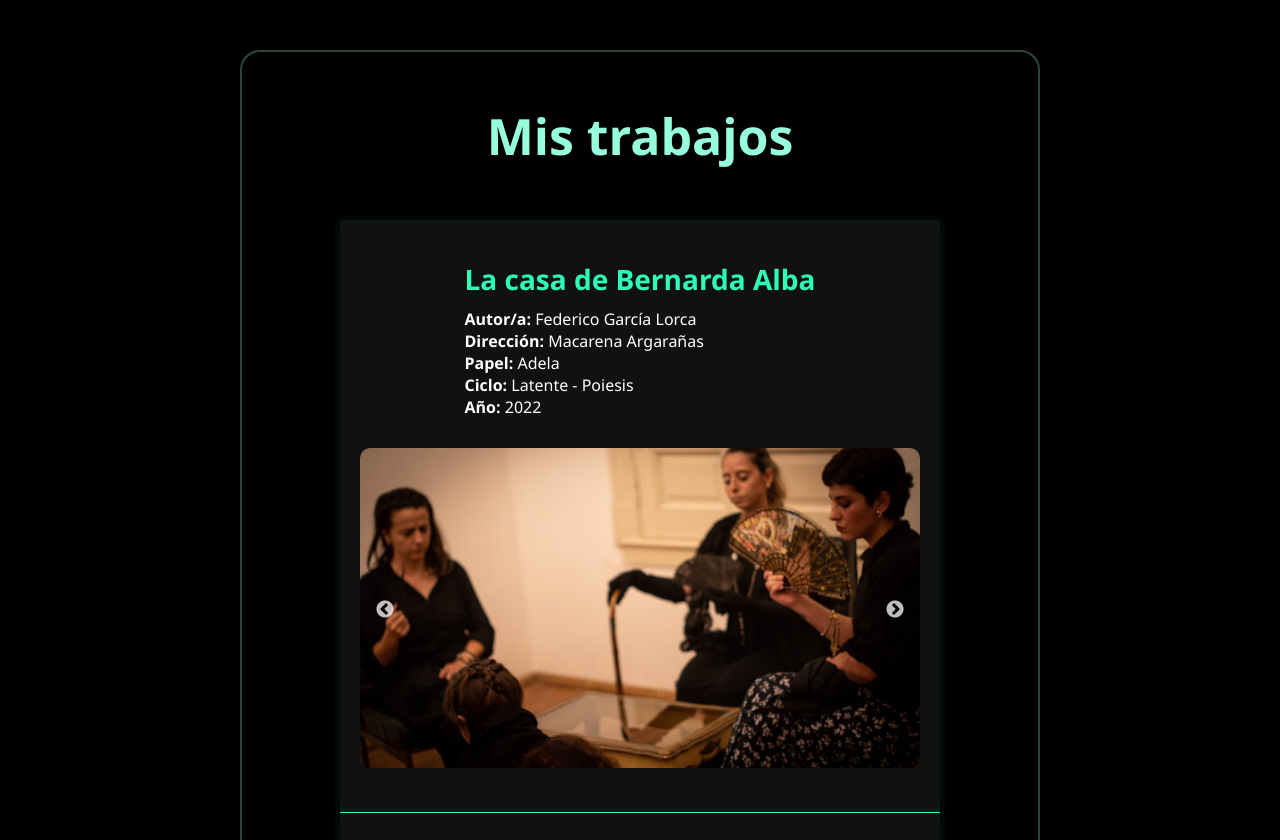
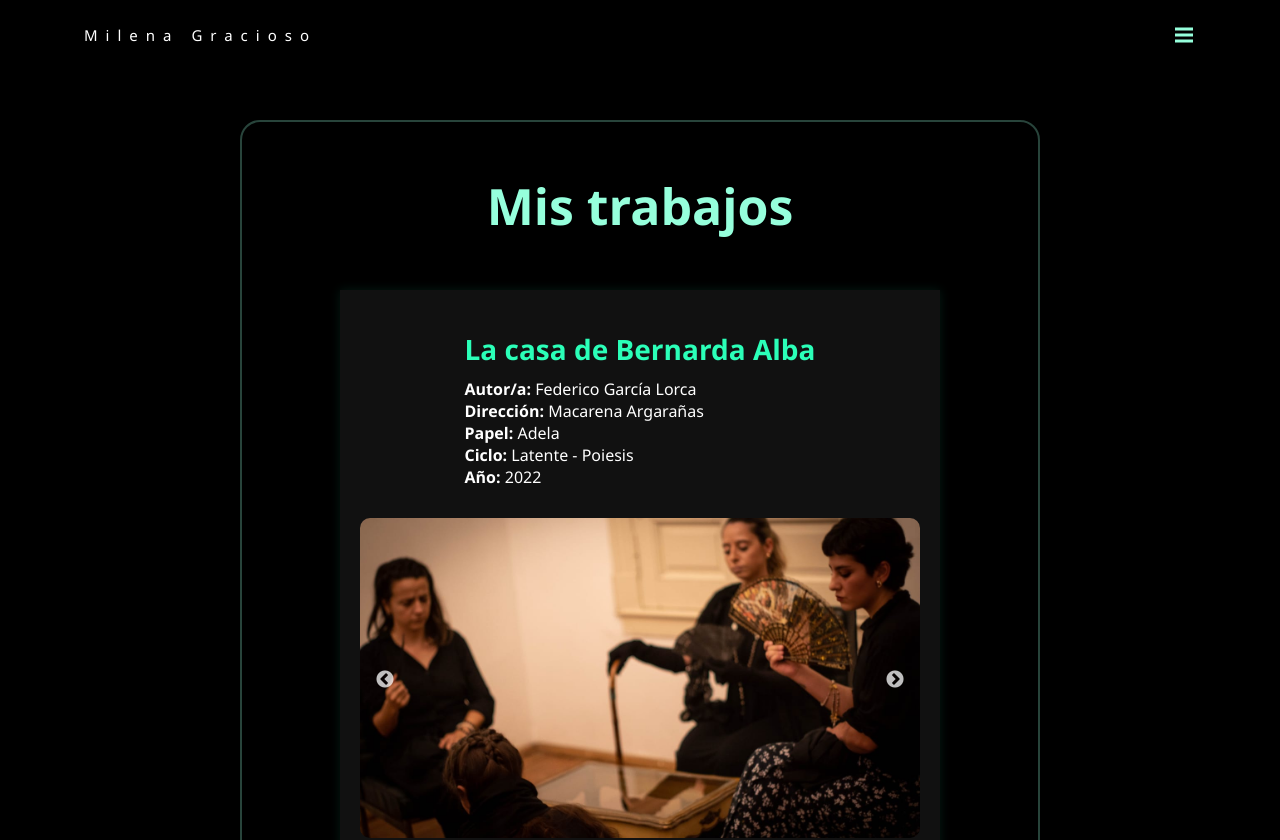
Before and after one commit to AgustinEA-dev/portfolio-milena-gracioso, a React (Create React App) app: page /mis-trabajos in a window 1280 px wide. Shown: the top 840 px of the page. Built offline with nearby package versions, Linux system fonts and the light colour scheme.

Commit message:
added navbar in all pages

```diff
--- a/src/App.js
+++ b/src/App.js
@@ -2,11 +2,13 @@ import { BrowserRouter as Router, Routes, Route } from "react-router-dom"
 import { Cover } from './components/cover/component-cover';
 import { WorkSection } from "./components/work/component-work-section";
 import { ContactForm } from "./components/contact/component-contact";
+import { NavBar } from "./components/cover/component-nav";
 import './App.css';
 
 function App() {
   return (
     <Router>
+      <NavBar />
       <Routes>
         <Route path="/" element={<Cover />} />
         <Route path="/mis-trabajos" element={< WorkSection />} />
--- a/src/components/cover/component-cover.jsx
+++ b/src/components/cover/component-cover.jsx
@@ -1,13 +1,10 @@
 import { Link } from "react-router-dom";
-
-import { NavBar } from "./component-nav";
 
 import "./styles-cover.css";
 
 export function Cover() {
   return (
     <section className="cover">
-      <NavBar />
       <div className="cover-container">
         <div className="cover-overlay"></div>
         <div className="cover-text-container">
```
